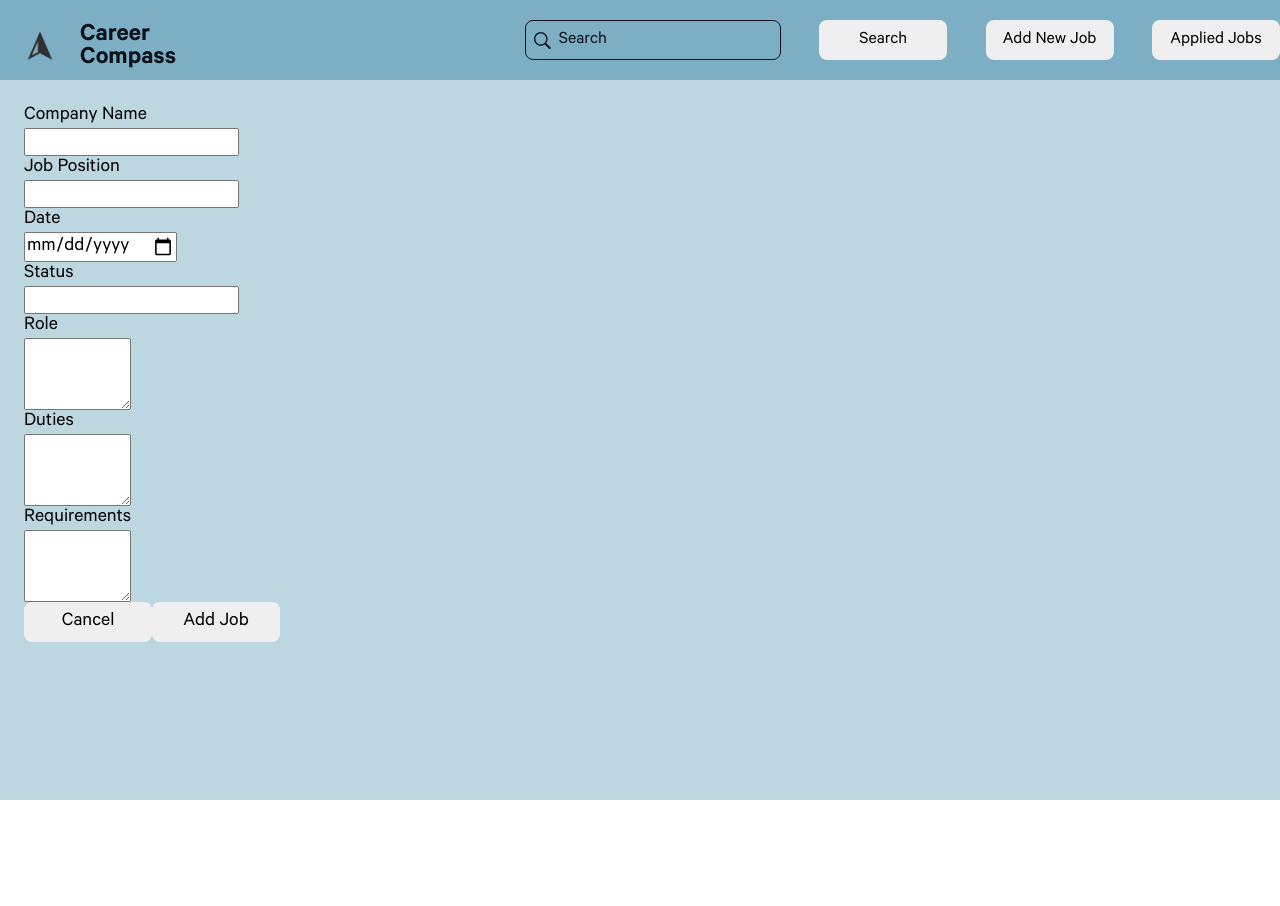
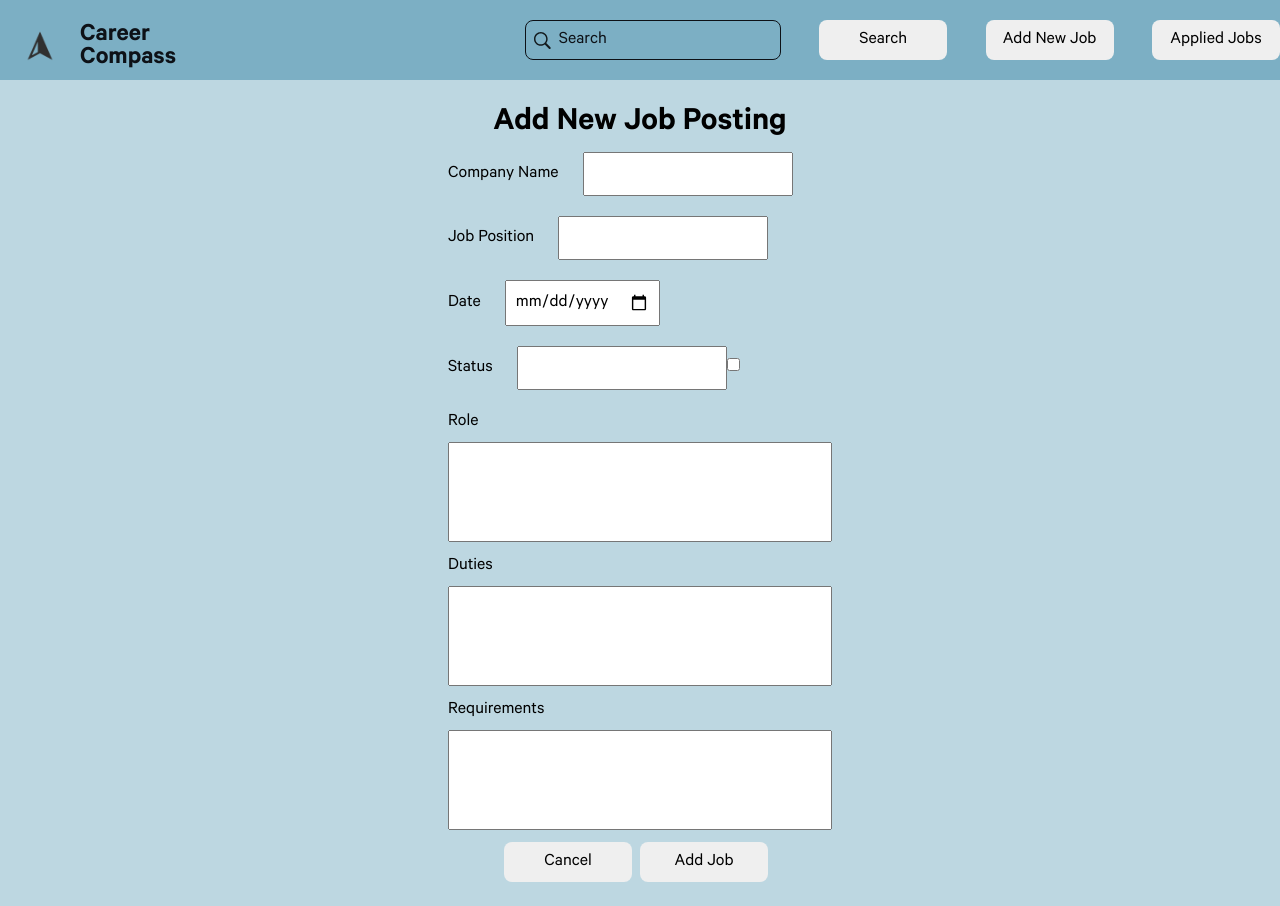
Before and after one commit to gaurav-khurana/careercompass, a React (Vite) app: page /addjob in a window 1280 px wide. Before the commit the page ends 800 px from the top, so only its background shows below. Built offline with nearby package versions, Linux system fonts and the light colour scheme.

Commit message:
Job Form - cancel form functionality DONE; Add Job Page - handlers to get values from form changed to anonymous callbacks inline; axios call extracted to services DONE

```diff
--- a/src/components/JobForm/JobForm.tsx
+++ b/src/components/JobForm/JobForm.tsx
@@ -47,11 +47,11 @@ function JobForm({ getNewJob }: getNewJobProps) {
   // navigation hook
   const navigate = useNavigate();
 
-  // handler to cancel form
-  function handleCancelForm() {
-    // console.log(event.target);
-    navigate("/dashboard");
-  }
+  // handler to cancel form (anon callback from btn)
+  // function handleCancelForm() {
+  //   // console.log(event.target);
+  //   navigate("/dashboard");
+  // }
 
   return (
     <>
@@ -157,7 +157,8 @@ function JobForm({ getNewJob }: getNewJobProps) {
             buttonClassName="btn__job-form"
             buttonType="reset"
             buttonText="Cancel"
-            buttonHandler={handleCancelForm}
+            // buttonHandler={handleCancelForm}
+            buttonHandler={() => navigate("/dashboard")}
           />
 
           <button className="btn btn__job-form" type="submit">
--- a/src/pages/AddJobPage/AddJobPage.scss
+++ b/src/pages/AddJobPage/AddJobPage.scss
@@ -2,23 +2,43 @@
 @use "../../stylesPartials/mixins" as *;
 
 .job-form {
+  width: 30vw;
+  margin-inline: auto;
   @include flexbox(column, flex-start, flex-start);
 
   &-container {
     width: 100vw;
-    height: 90vh;
+    // height: 90vh;
     padding: $spacing-big;
     background-color: rgba(124, 175, 196, 0.5);
+    @include flexbox(column, flex-start, flex-start);
   }
 
   &-btn-container {
     @include flexbox(row, flex-start, flex-start);
+    margin-inline: auto;
+  }
+  &__title {
+    margin-inline: auto;
+    margin-bottom: $spacing-small;
+  }
+  &__label {
+    margin-bottom: $spacing-small;
+  }
+
+  &__input,
+  &__textarea {
+    margin-bottom: $padding-small;
+    padding: $spacing-small;
+  }
+
+  &__input {
+    margin-left: $spacing-big;
+  }
+
+  &__textarea {
+    width: 30vw;
+    height: 10rem;
+    resize: none;
   }
 }
-
-h2,
-label,
-input,
-button {
-  font-size: 20px;
-}
--- a/src/pages/AddJobPage/AddJobPage.tsx
+++ b/src/pages/AddJobPage/AddJobPage.tsx
@@ -1,93 +1,66 @@
+import "./AddJobPage.scss";
+// import axios from "axios";
+import { JobDetailsInterface } from "../../interfaces/interface";
+import Navbar from "../../components/Navbar/Navbar";
+import JobForm from "../../components/JobForm/JobForm";
+import { postNewJob } from "../../services/services";
 import { useNavigate } from "react-router-dom";
-import Button from "../../components/Button/Button";
-import Navbar from "../../components/Navbar/Navbar";
-import "./AddJobPage.scss";
-import { useState } from "react";
-import { JobDetailsInterface } from "../../interfaces/interface";
-import axios from "axios";
 
 function AddJobPage() {
   // navigation hook
   const navigate = useNavigate();
 
-  // state for form
-  const [companyName, setCompanyName] = useState("");
-  const [positionName, setPositionName] = useState("");
-  const [date, setDate] = useState("");
-  const [status, setStatus] = useState("");
-  const [role, setRole] = useState("");
-  const [duties, setDuties] = useState("");
-  const [requirements, setRequirements] = useState("");
+  // // state for form
+  // const [companyName, setCompanyName] = useState("");
+  // const [positionName, setPositionName] = useState("");
+  // const [date, setDate] = useState("");
+  // const [status, setStatus] = useState("");
+  // const [role, setRole] = useState("");
+  // const [duties, setDuties] = useState("");
+  // const [requirements, setRequirements] = useState("");
+  // const [newJobDetails, setNewJobDetails] = useState({
+  //   company_name: "",
+  //   job_position: "",
+  //   date: "",
+  //   status: "",
+  //   role: "",
+  //   duties: "",
+  //   requirements: "",
+  // });
 
   // get values from form
-  function handleCompanyName(event: MouseEvent) {
-    console.log(event.target.value);
-    setCompanyName(event.target.value);
-  }
+  // function handleCompanyName(event: MouseEvent) {
+  // function handleCompanyName(event) {
+  // WORKS FINE BUT USED ANONYMOUS CALLBACK IN onChange directly
+  // function handleCompanyName(event: {
+  //   target: { value: SetStateAction<string> };
+  // }) {
+  //   console.log(event.target.value);
+  //   setCompanyName(event.target.value);
+  //   // setNewJobDetails(...newJobDetails, (company_name = event.target.value));
+  // }
 
-  function handlePositionName(event: MouseEvent) {
-    console.log(event.target.value);
-    setPositionName(event.target.value);
-  }
+  // // handler to cancel form
+  // function handleCancelForm() {
+  //   // console.log(event.target);
+  //   navigate("/dashboard");
+  // }
 
-  function handleDate(event: MouseEvent) {
-    console.log(event.target.value);
-    setDate(event.target.value);
-  }
+  // extract to services file
+  // async function postNewJob(newJob: JobDetailsInterface) {
+  //   const response = await axios.post(
+  //     "http://localhost:8080/dashboard",
+  //     newJob
+  //   );
+  //   console.log(response);
+  // }
 
-  function handleStatus(event: MouseEvent) {
-    console.log(event.target.value);
-    setStatus(event.target.value);
-  }
-
-  function handleRole(event: MouseEvent) {
-    console.log(event.target.value);
-    setRole(event.target.value);
-  }
-
-  function handleDuties(event: MouseEvent) {
-    console.log(event.target.value);
-    setDuties(event.target.value);
-  }
-
-  function handleRequirements(event: MouseEvent) {
-    console.log(event.target.value);
-    setRequirements(event.target.value);
-  }
-
-  // handler to cancel form
-  function handleCancelForm() {
-    // console.log(event.target);
-    navigate("/dashboard");
-  }
-
-  async function postNewJob(newJob: JobDetailsInterface) {
-    const response = await axios.post(
-      "http://localhost:8080/dashboard",
-      newJob
-    );
-    console.log(response);
-  }
-
-  // handler to form submission
-  function handleJobForm(event: MouseEvent) {
-    event.preventDefault();
-    // console.log(event.target);
-
-    const newJob: JobDetailsInterface = {
-      company_name: companyName,
-      job_position: positionName,
-      date: date,
-      role: role,
-      status: status,
-      duties: duties,
-      requirements: requirements,
-    };
-
+  // event to submit form for axios call; pass this to JobForm & get newJob here
+  function getNewJob(newJob: JobDetailsInterface) {
     console.log(newJob);
 
     try {
-      postNewJob(newJob);
+      postNewJob(newJob); // axios call here or from services
     } catch (error) {
       console.log("Failed to Post Job");
     }
@@ -95,97 +68,166 @@ function AddJobPage() {
     navigate("/dashboard");
   }
 
+  // // handler to form submission
+  // function handleJobForm(event: React.FormEvent) {
+  //   event.preventDefault();
+
+  //   if (
+  //     companyName &&
+  //     positionName &&
+  //     date &&
+  //     role &&
+  //     status &&
+  //     duties &&
+  //     requirements
+  //   ) {
+  //     const newJob: JobDetailsInterface = {
+  //       company_name: companyName,
+  //       job_position: positionName,
+  //       date: date,
+  //       role: role,
+  //       status: status,
+  //       duties: duties,
+  //       requirements: requirements,
+  //     };
+
+  //     console.log(newJob);
+  //     getnewJob(newJob);
+
+  //     try {
+  //       postNewJob(newJob);
+  //     } catch (error) {
+  //       console.log("Failed to Post Job");
+  //     }
+
+  //     navigate("/dashboard");
+  //   }
+  // }
+
   return (
     <>
       <Navbar />
 
       <section className="job-form-container">
-        <form className="job-form">
-          {/* onSubmit={handleJobForm} */}
+        <h2 className="job-form__title">Add New Job Posting</h2>
 
-          <label htmlFor="companyName">Company Name</label>
+        <JobForm getNewJob={getNewJob} />
+
+        {/* <form className="job-form" onSubmit={handleJobForm}>
+          <label className="job-form__label" htmlFor="companyName">
+            Company Name
             <input
+              className="job-form__input"
               type="text"
               name="companyName"
               id="companyName"
+              value={companyName}
+              // onChange={handleCompanyName}
+              onChange={(event) => setCompanyName(event.target.value)}
               required
-            onChange={handleCompanyName}
             />
-
-          <label htmlFor="positionName">Job Position</label>
+          </label>
+          <label className="job-form__label" htmlFor="positionName">
+            Job Position
             <input
+              className="job-form__input"
               type="text"
               name="positionName"
               id="positionName"
+              value={positionName}
+              // onChange={handlePositionName}
+              onChange={(event) => setPositionName(event.target.value)}
               required
-            onChange={handlePositionName}
             />
-
-          <label htmlFor="date">Date</label>
+          </label>
+          <label className="job-form__label" htmlFor="date">
+            Date
             <input
+              className="job-form__input"
               type="date"
               name="date"
               id="date"
+              value={date}
+              // onChange={handleDate}
+              onChange={(event) => setDate(event.target.value)}
               required
-            onChange={handleDate}
             />
-
-          <label htmlFor="status">Status</label>
+          </label>
+          <label className="job-form__label" htmlFor="status">
+            Status
             <input
+              className="job-form__input"
               type="text"
               name="status"
               id="status"
+              value={status}
+              // onChange={handleStatus}
+              onChange={(event) => setStatus(event.target.value)}
               required
-            onChange={handleStatus}
             />
-
-          <label htmlFor="role">Role</label>
+            <input type="checkbox" name="status" id="status" />
+          </label>
+          <label className="job-form__label" htmlFor="role">
+            Role
+          </label>
           <textarea
+            className="job-form__textarea"
             name="role"
             id="role"
+            value={role}
             cols={30}
             rows={10}
+            // onChange={handleRole}
+            onChange={(event) => setRole(event.target.value)}
             required
-            onChange={handleRole}
           ></textarea>
-
-          <label htmlFor="duties">Duties</label>
+          <label className="job-form__label" htmlFor="duties">
+            Duties
+          </label>
           <textarea
+            className="job-form__textarea"
             name="duties"
             id="duties"
+            value={duties}
             cols={30}
             rows={10}
+            // onChange={handleDuties}
+            onChange={(event) => setDuties(event.target.value)}
             required
-            onChange={handleDuties}
           ></textarea>
-
-          <label htmlFor="requirements">Requirements</label>
+          <label className="job-form__label" htmlFor="requirements">
+            Requirements
+          </label>
           <textarea
+            className="job-form__textarea"
             name="requirements"
             id="requirements"
+            value={requirements}
             cols={30}
             rows={10}
+            // onChange={handleRequirements}
+            onChange={(event) => setRequirements(event.target.value)}
             required
-            onChange={handleRequirements}
           ></textarea>
-        </form>
+        </form> */}
 
-        <div className="job-form-btn-container">
+        {/* <div className="job-form-btn-container">
           <Button
-            containerClassName="jobForm__button--reset"
-            buttonClassName="btn__jobForm"
+            containerClassName="job-form__button--reset"
+            buttonClassName="btn__job-form"
             buttonType="reset"
             buttonText="Cancel"
             buttonHandler={handleCancelForm}
-          />
-          <Button
-            containerClassName="jobForm__button--submit"
-            buttonClassName="btn__jobForm"
+          /> */}
+
+        {/* <Button
+            containerClassName="job-form__button--submit"
+            buttonClassName="btn__job-form"
             buttonType="submit"
             buttonText="Add Job"
-            buttonHandler={handleJobForm}
-          />
-        </div>
+            // buttonHandler={handleJobForm}
+          /> */}
+        {/* </div> */}
       </section>
     </>
   );
```
Lines whose indentation alone changed are shown as unchanged.
